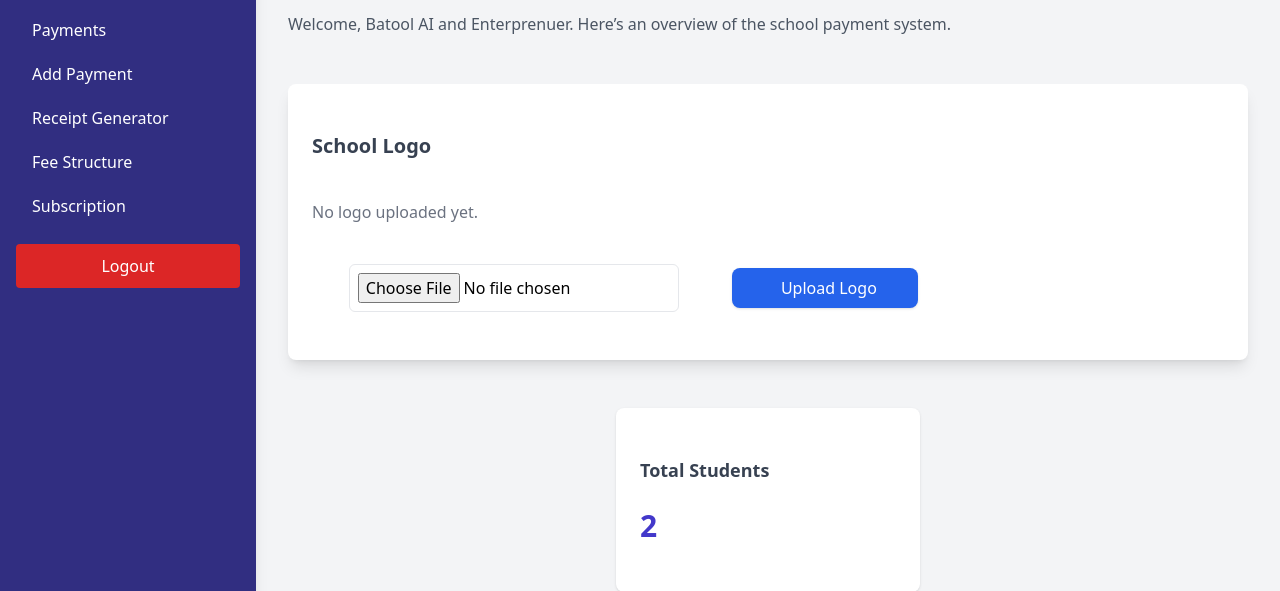
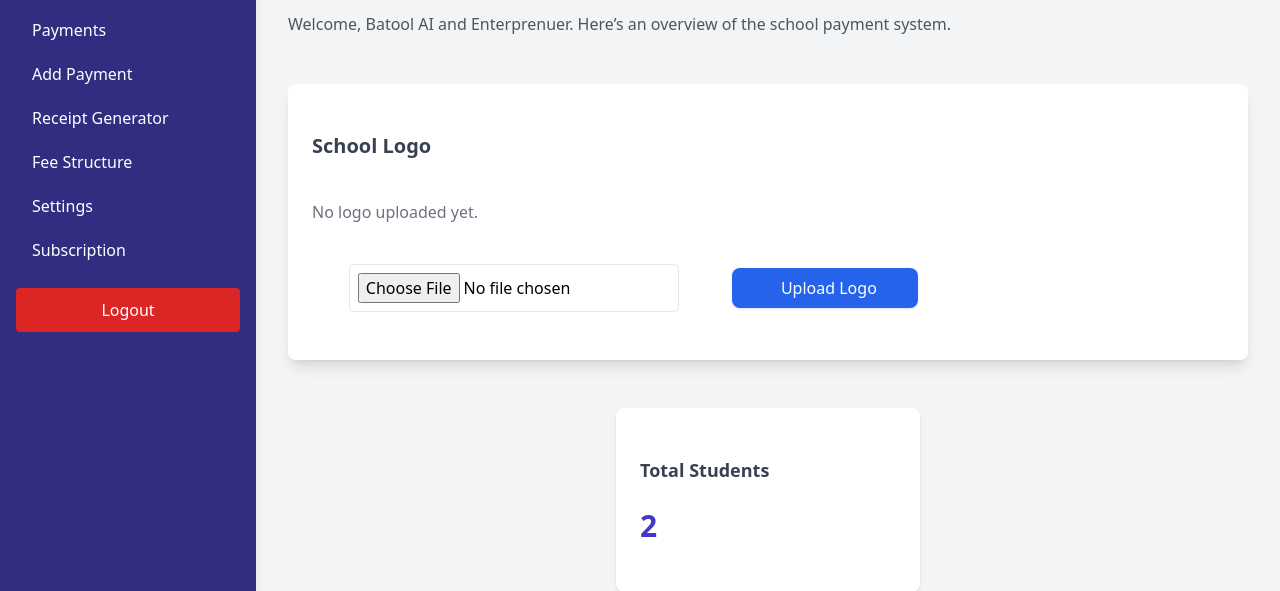
Before and after one commit to winter0019/school_pay, a Flask app: page /dashboard in a window 1280 px wide. Shown: the part 152-743 px from the top of the page. Run offline with Flask 3, Linux system fonts and the light colour scheme; a user stored in the database is signed in; some libraries are stand-ins or nearby versions.

Commit message:
Update layout.html

```diff
--- a/templates/layout.html
+++ b/templates/layout.html
@@ -55,6 +55,10 @@
 
                 <a href="{{ url_for('fee_structure') }}" class="block py-2.5 px-4 rounded transition duration-200 hover:bg-indigo-700 {% if current_endpoint == 'fee_structure' %}bg-indigo-700{% endif %}">Fee Structure</a>
 
+                <!-- NEW SETTINGS LINK ADDED -->
+                <a href="{{ url_for('settings') }}" class="block py-2.5 px-4 rounded transition duration-200 hover:bg-indigo-700 {% if current_endpoint == 'settings' %}bg-indigo-700{% endif %}">Settings</a>
+                <!-- END NEW SETTINGS LINK -->
+
                 <a href="{{ url_for('pay_with_paystack_subscription') }}" class="block py-2.5 px-4 rounded transition duration-200 hover:bg-indigo-700 {% if current_endpoint == 'pay_with_paystack_subscription' %}bg-indigo-700{% endif %}">Subscription</a>
 
             </nav>
```
